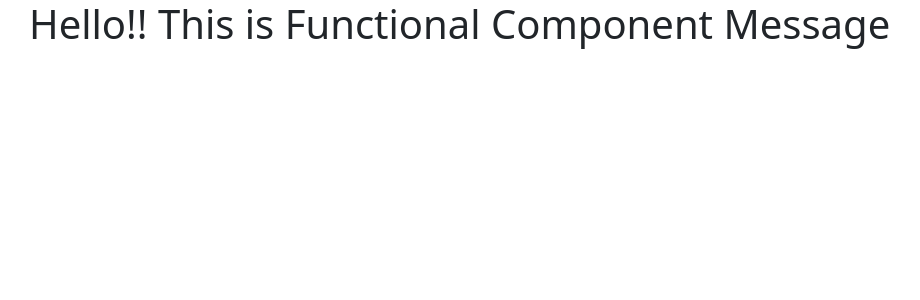
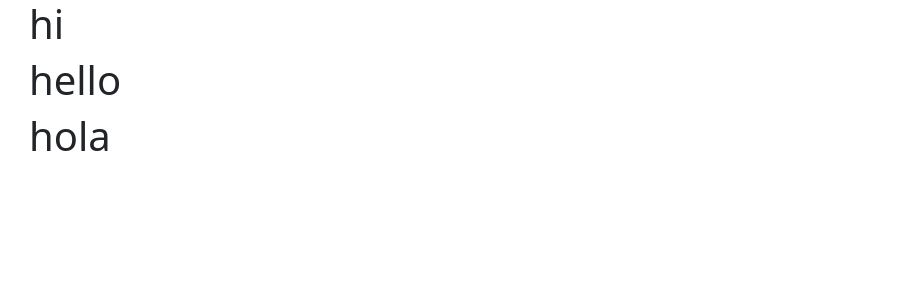
Before and after one commit to Ekansh10/Training-Karekram, a React (Vite) app in the folder Day 9/my-react-app/: page / in a window 1280 px wide. Shown: the top 300 px of the page, without its empty margins (53-973 px from the left). Built offline with nearby package versions, Linux system fonts and the light colour scheme.

Commit message:
props in functional components

```diff
--- a/Day 9/my-react-app/src/components/app/App.jsx
+++ b/Day 9/my-react-app/src/components/app/App.jsx
@@ -5,7 +5,13 @@ import FMessage from "../functional/message.functional";
 class App extends React.Component {
   render() {
     // return <ListOfCourses />;
-    return <FMessage />;
+    return (
+      <div>
+        <FMessage msg="hi"/>
+        <FMessage msg="hello"/>
+        <FMessage msg="hola"/>
+      </div>
+    )
   }
 }
 
--- a/Day 9/my-react-app/src/components/functional/message.functional.jsx
+++ b/Day 9/my-react-app/src/components/functional/message.functional.jsx
@@ -1,5 +1,6 @@
-function FMessage(){
-    return <h1>Hello!! This is Functional Component Message</h1>
-}
+// function FMessage(props){
+//     return <h1>{props.msg}</h1>
+// }
 
+var FMessage = (props) => <h1>{props.msg}</h1>
 export default FMessage;
```
